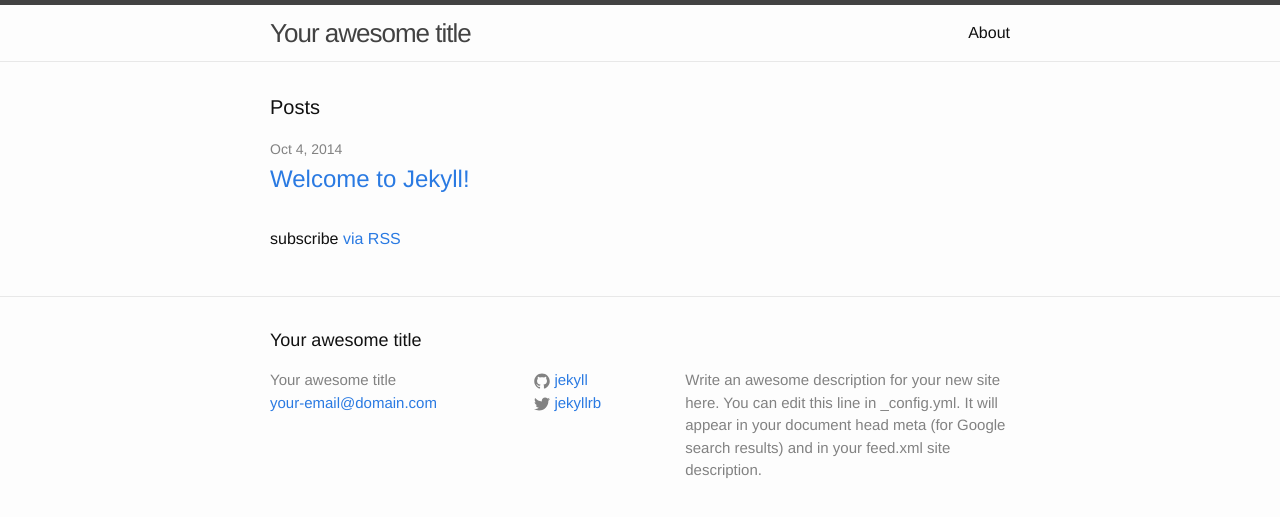
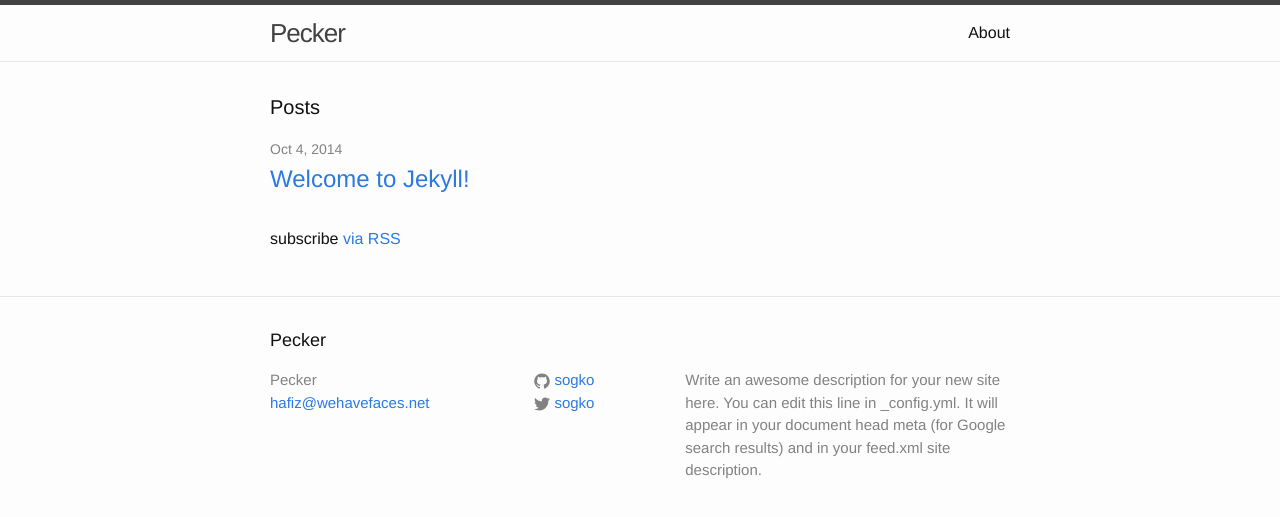
Before and after one commit to sogko/pecker, a Jekyll site: the page built from index.html, in a window 1280 px wide. Shown: the top 517 px of the page. Built offline with Jekyll 4.4.1, drawn with Linux system fonts in a browser that asks for light colours.

Commit message:
Update config

```diff
--- a/_config.yml
+++ b/_config.yml
@@ -1,14 +1,14 @@
 # Site settings
-title: Your awesome title
-email: your-email@domain.com
+title: Pecker
+email: hafiz@wehavefaces.net
 description: > # this means to ignore newlines until "baseurl:"
   Write an awesome description for your new site here. You can edit this
   line in _config.yml. It will appear in your document head meta (for
   Google search results) and in your feed.xml site description.
-baseurl: "" # the subpath of your site, e.g. /blog/
-url: "http://yourdomain.com" # the base hostname & protocol for your site
-twitter_username: jekyllrb
-github_username:  jekyll
+baseurl: "/pecker" # the subpath of your site, e.g. /blog/
+url: "http://wehavefaces.net" # the base hostname & protocol for your site
+twitter_username: sogko
+github_username:  sogko
 
 # Build settings
 markdown: kramdown
```
